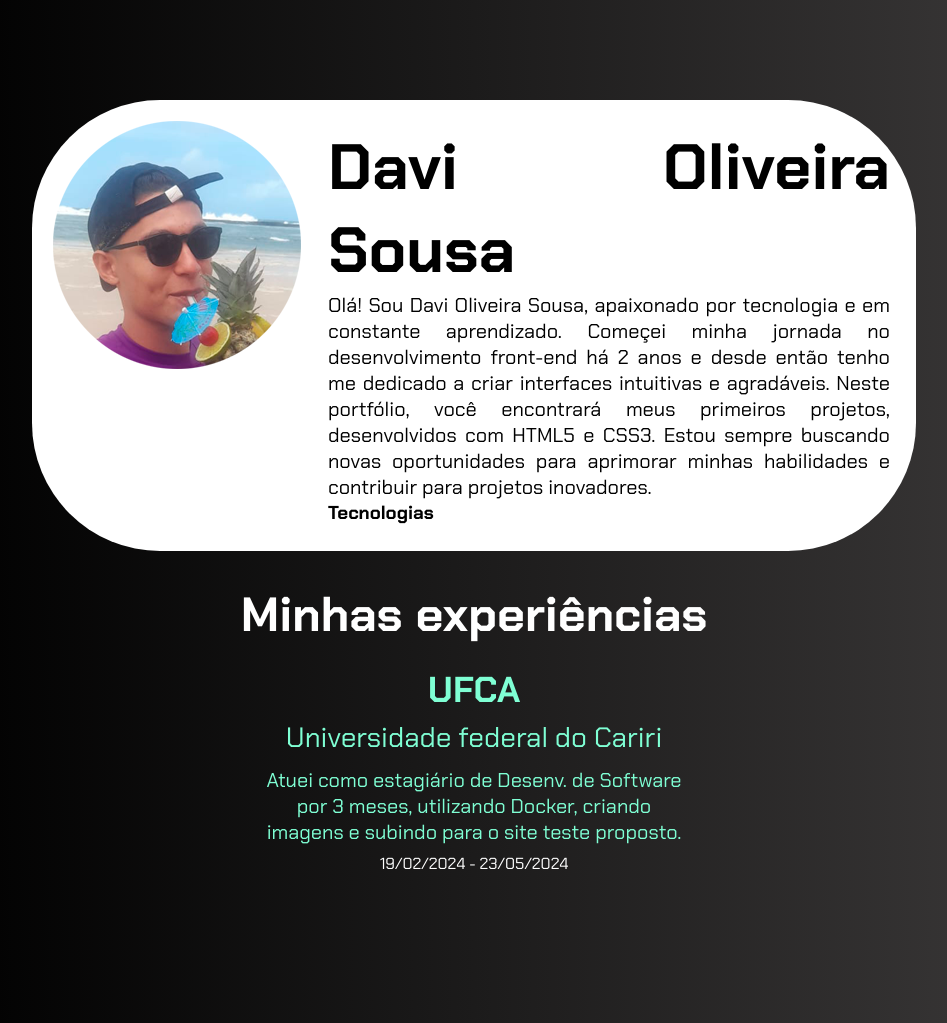
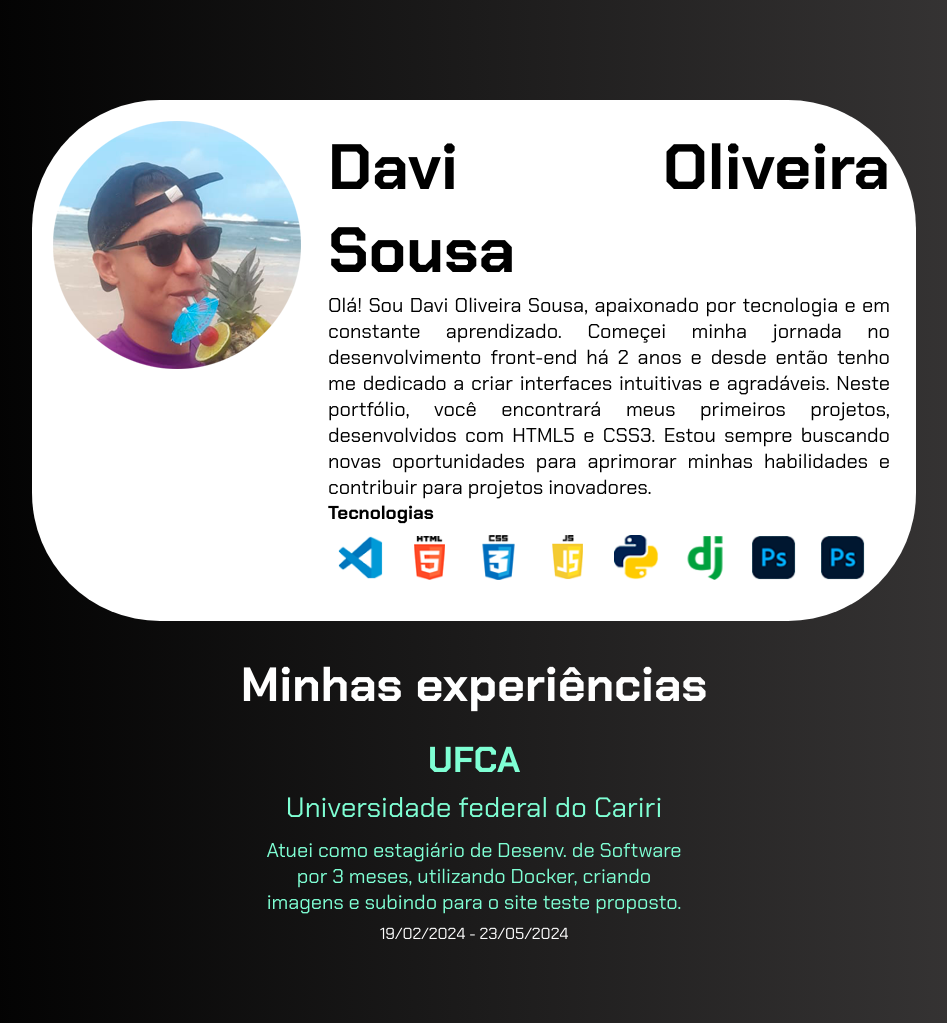
Before and after one commit to DaviOliverFront/Meu-Portfolio, a plain HTML site: page src/page/home.html in a window 1280 px wide. Shown: the top 1023 px of the page, without its empty margins (166-1113 px from the left). Drawn offline with Linux system fonts and the light colour scheme.

Commit message:
ADD imagens tecnologia

```diff
--- a/src/page/home.html
+++ b/src/page/home.html
@@ -17,6 +17,14 @@
                              Olá! Sou Davi Oliveira Sousa, apaixonado por tecnologia e em constante aprendizado. Começei minha jornada no desenvolvimento front-end há 2 anos e desde então tenho me dedicado a criar interfaces intuitivas e agradáveis. Neste portfólio, você encontrará meus primeiros projetos, desenvolvidos com HTML5 e CSS3. Estou sempre buscando novas oportunidades para aprimorar minhas habilidades e contribuir para projetos inovadores.
                         </p>
                     <h3> Tecnologias </h3>
+                        <img src="../../public/images/vscode.png" alt="vscode" title="Visual_estúdio" id="img-tech">
+                        <img src="../../public/images/html.png" alt="HTML5" title="HTML5" id="img-tech">
+                        <img src="../../public/images/css.png" alt="CSS3" title="CSS3" id="img-tech">
+                        <img src="../../public/images/js.png" alt="JavaScript" title="JavaScript" id="img-tech">
+                        <img src="../../public/images/py.png" alt="Python" title="Python" id="img-tech">
+                        <img src="../../public/images/dj.png" alt="Django" title="Django" id="img-tech">
+                        <img src="../../public/images/ph.png" alt="Flutter" title="Flutter" id="img-tech">
+                        <img src="../../public/images/ph.png" alt="Photoshop" title="Photoshop" id="img-tech">
                 </div>
 
 
--- a/src/style/style.css
+++ b/src/style/style.css
@@ -37,6 +37,11 @@ body{
 
 #card-principal p {
     font-size: 2.5vh;
+}
+
+#introdução img{
+    height: 45px;
+    width: 45px;
 }
 
 #introdução{
```
Also changed, not shown: public/images/css.png (added), public/images/dj.png (added), public/images/html.png (added), public/images/js.png (added), public/images/ph.png (added), public/images/py.png (added), public/images/vscode.png (added).
